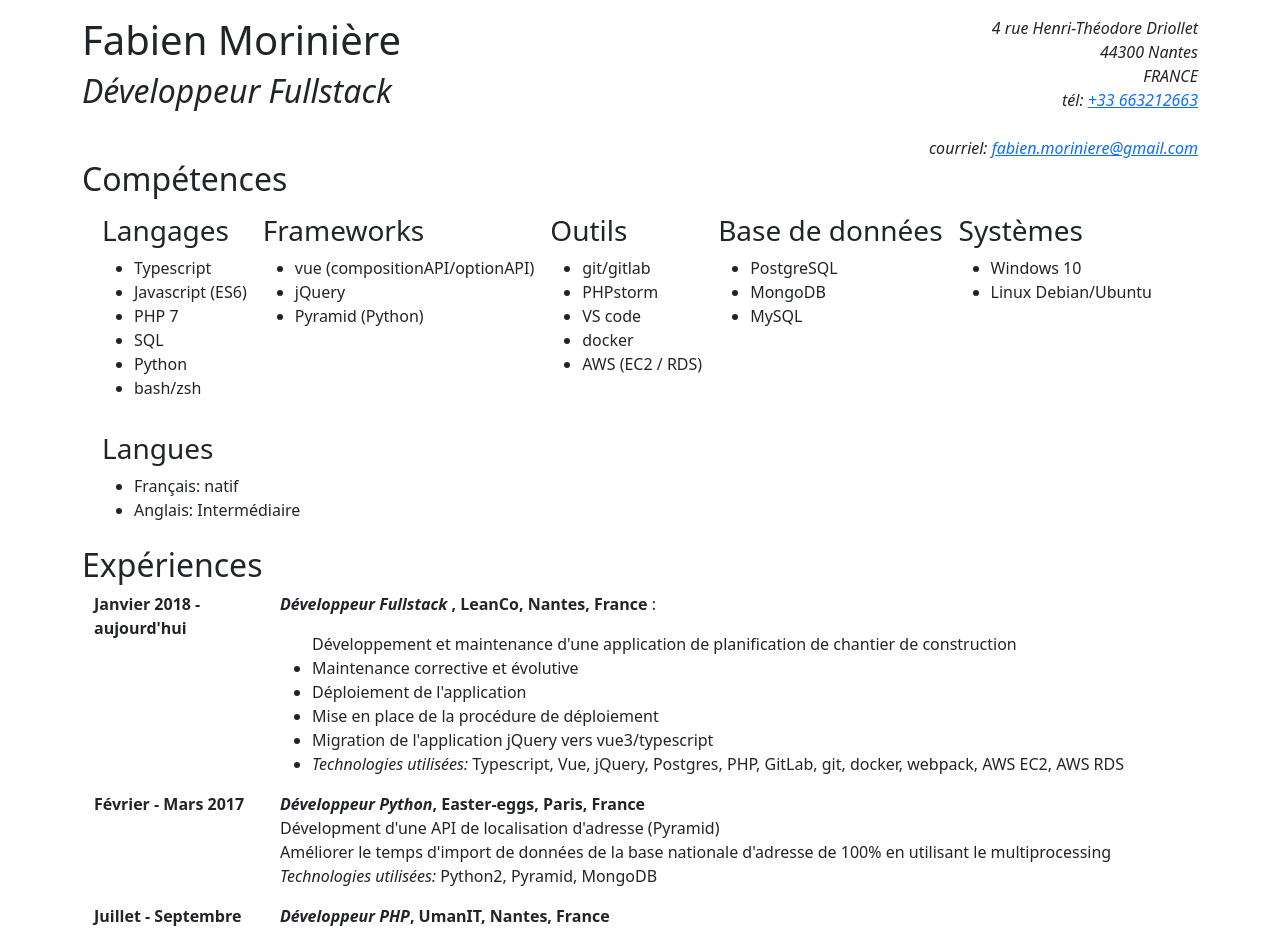
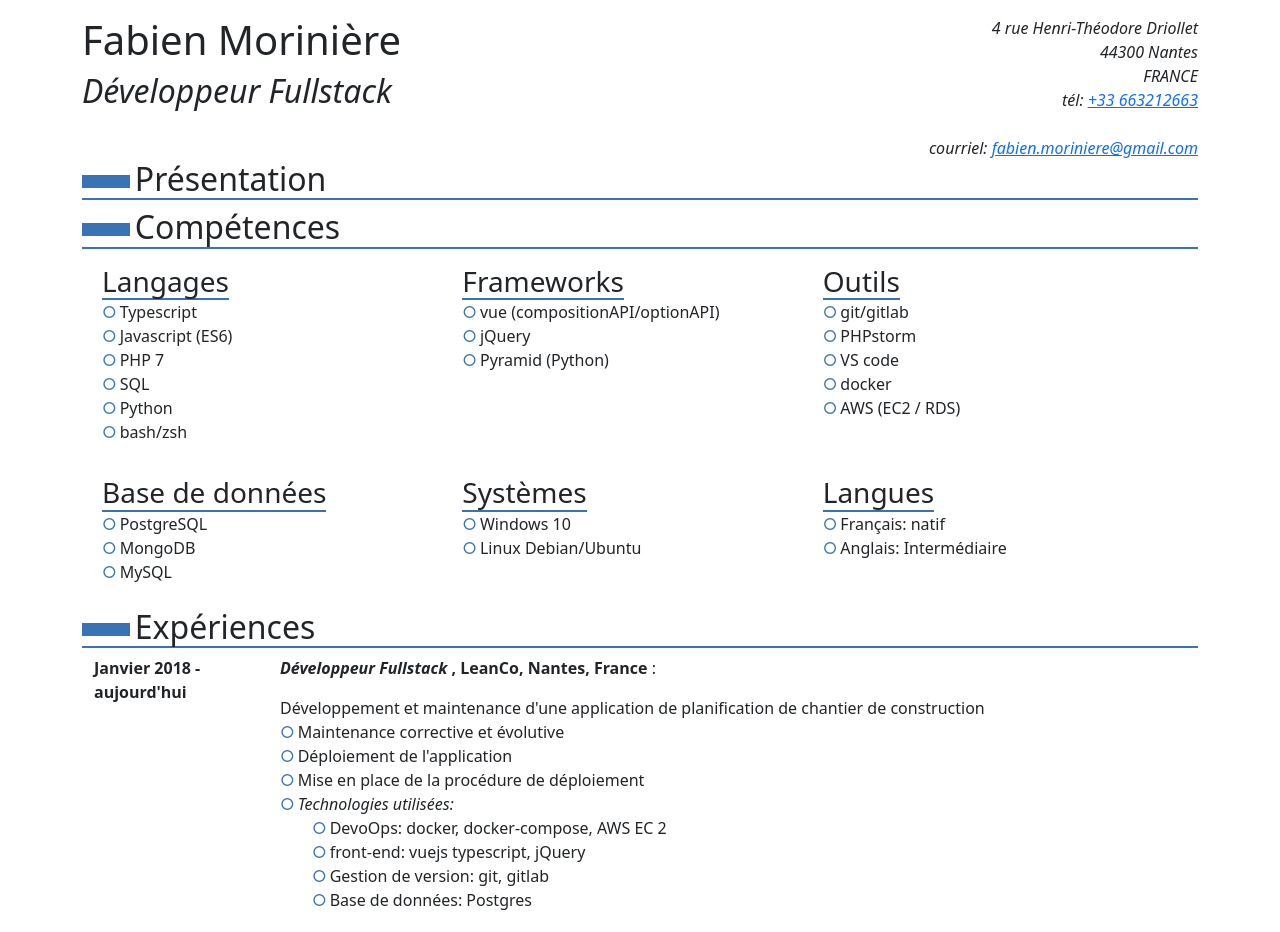
Before and after one commit to munchys/munchys.github.io, a Vue app: page / in a window 1280 px wide. Shown: the top 932 px of the page. Built offline with nearby package versions, Linux system fonts and the light colour scheme.

Commit message:
nettoyage et ajout des technos chez leanco

```diff
--- a/src/App.vue
+++ /dev/null
@@ -1,9 +0,0 @@
-<script setup lang="ts">
-import cv from "./components/cv.vue";
-</script>
-
-<template>
-  <cv />
-</template>
-
-<style></style>
--- a/src/assets/index.css
+++ b/src/assets/index.css
@@ -13,11 +13,13 @@
 .souligne {
   border-bottom: solid 2px var(--cv-color);
 }
-ul {
+ul  {
   list-style: none;
+}
+ul:not(.nested) {
   padding-left: 0;
 }
-ul li {
+ul:not(.nested) li {
   margin: none;
   padding: 0;
 }
--- /dev/null
+++ b/src/components/accroche.vue
@@ -0,0 +1,11 @@
+<template>
+  <h2 class="titre-before souligne">Présentation</h2>
+</template>
+
+<script lang="ts">
+import { defineComponent } from "vue";
+
+export default defineComponent({
+  name: "accrochePart",
+});
+</script>
--- a/src/components/experiences.vue
+++ b/src/components/experiences.vue
@@ -20,11 +20,14 @@
           <li>Maintenance corrective et évolutive</li>
           <li>Déploiement de l'application</li>
           <li>Mise en place de la procédure de déploiement</li>
-          <li>Migration de l'application jQuery vers vue3/typescript</li>
           <li>
             <i>Technologies utilisées: </i>
-            Typescript, Vue, jQuery, Postgres, PHP, GitLab, git, docker,
-            webpack, AWS EC2, AWS RDS
+            <ul class="nested">
+              <li>DevoOps: docker, docker-compose, AWS EC 2</li>
+              <li>front-end: vuejs typescript, jQuery</li>
+              <li>Gestion de version: git, gitlab</li>
+              <li>Base de données: Postgres</li>
+            </ul>
           </li>
         </ul>
       </div>
--- a/src/components/cv.vue
+++ b/src/cv.vue
@@ -19,7 +19,7 @@
         </div>
       </div>
     </div>
-
+    <Accorche />
     <Competence />
     <Experience />
     <h2 class="titre-before souligne">Éducation</h2>
@@ -61,10 +61,11 @@
 </template>
 
 <script setup lang="ts">
-import Competence from "./competences.vue";
-import Experience from "./experiences.vue";
+import Competence from "./components/competences.vue";
+import Experience from "./components/experiences.vue";
+import Accorche from "./components/accroche.vue";
 </script>
 
-<style scoped lang="css">
+<style lang="css">
 @import "@/assets/index.css";
 </style>
--- a/src/main.ts
+++ b/src/main.ts
@@ -1,4 +1,4 @@
 import { createApp } from "vue";
-import App from "./App.vue";
+import App from "./cv.vue";
 
 createApp(App).mount("#app");
```
Also changed, not shown: .eslintrc.cjs.
